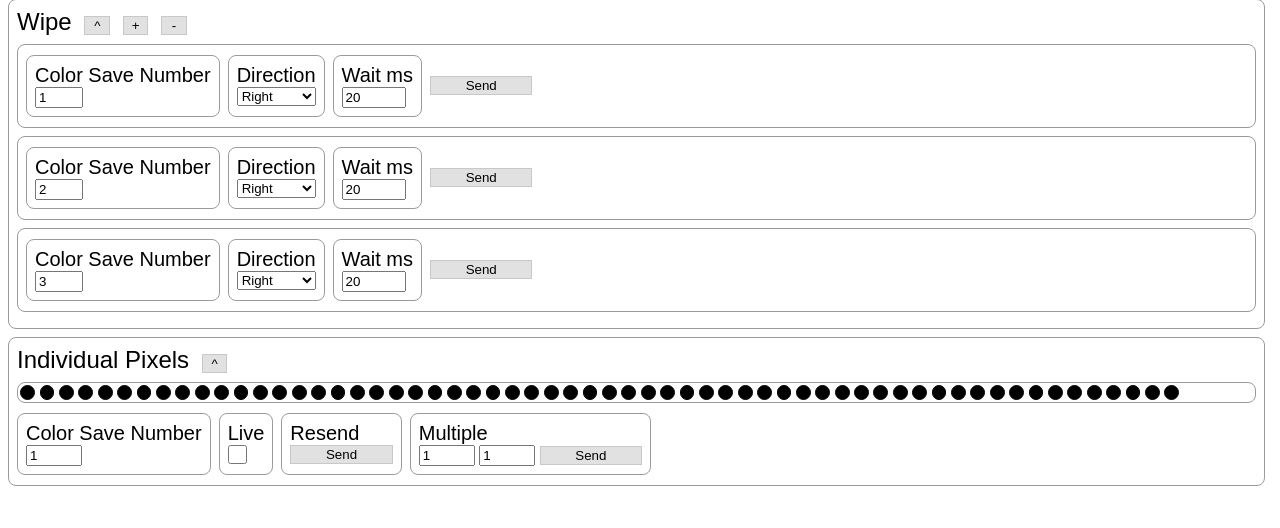
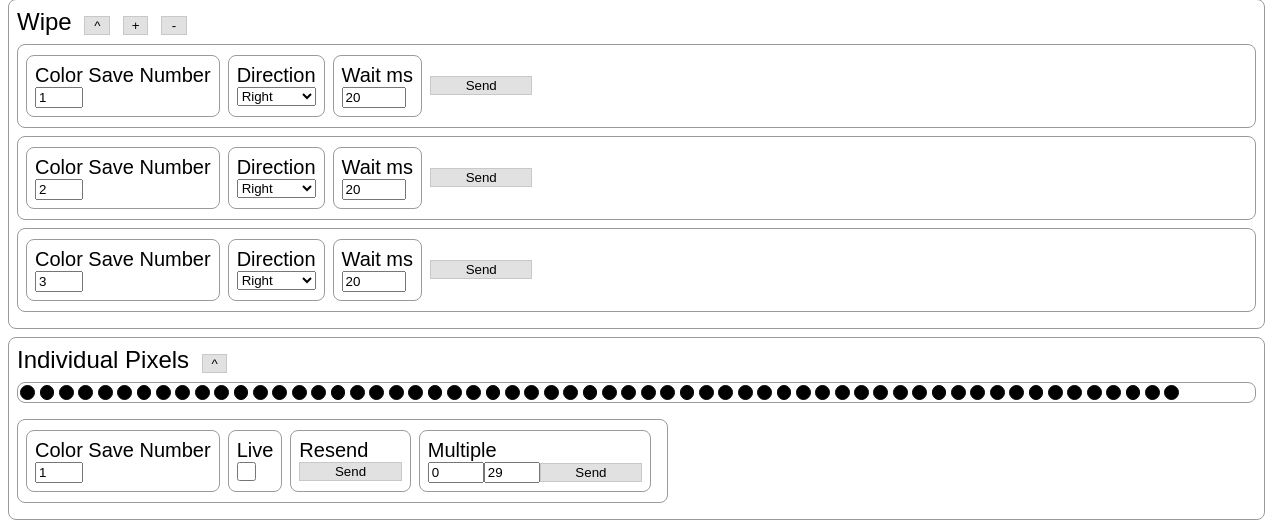
Before and after one commit to kinsaurralde/ws_281x-lights, a Flask app: page / in a window 1280 px wide. Shown: the part 1508-2036 px from the top of the page. Before the commit the page ends 1994 px from the top, so only its background shows below. Run offline with Flask 2, Linux system fonts and the light colour scheme; parts of the project's set-up code (start-up, migrations or seed data) failed here and were passed over.

Commit message:
fixed individual pixels to use html writer

```diff
--- a/static/main.js
+++ b/static/main.js
@@ -19,7 +19,15 @@ class LightStrip {
         for (let i = 0; i < this.numPixels; i++) {
             this.pixels[i] = new Pixel(i);
         }
+        let section_flex = document.createElement("div");
+        section_flex.className = "section-flex";
+        html.appendSetting(section_flex, "Color Save Number", html.createInputNumber(0, 3, 1,  "checkSaveNumber('individual-pixel-save-color')", "individual-pixel-save-color"));
+        html.appendSetting(section_flex, "Live", html.createInputCheckBox("Live", "individual-pixels-live-check"));
+        html.appendSetting(section_flex, "Resend", html.createButton("Send", "individual-pixels-resend", "lights.resendIndividual()"));
+        html.appendSetting(section_flex, "Multiple", [html.createInputNumber(0, 60, 0,  null, "individual-pixels-multi-start"), html.createInputNumber(0, 60, 29,  null, "individual-pixels-multi-end"),html.createButton("Send", "individual-pixels-multi-send", "lights.setMultiple()")], true);
+        document.getElementById("individual-pixels-settings").appendChild(section_flex);
     }
+
 
     createSendWindows() {
         for (let i = 0; i < this.maxSendWindows; i++) {
@@ -50,7 +58,7 @@ class LightStrip {
     setIndividual(id) {
         let update_individual = document.getElementById("individual-pixels-live-check").checked;
         if (update_individual) {
-            let color = getSaveColor(this.currentColor);
+            let color = getSaveColor(document.getElementById("individual-pixel-save-color").value);
             let r = color.r;
             let g = color.g;
             let b = color.b;
@@ -64,7 +72,7 @@ class LightStrip {
         let start_num = document.getElementById("individual-pixels-multi-start").value;
         let end_num = document.getElementById("individual-pixels-multi-end").value;
         if (start_num >= 0 && end_num < this.numPixels) {
-            let color = saves.data[this.currentColor];
+            let color = getSaveColor(document.getElementById("individual-pixel-save-color").value);
             let r = color.r;
             let g = color.g;
             let b = color.b;
@@ -137,20 +145,20 @@ class LightStrip {
 
     colorAll(r, g, b) {
         let path = "run/color/" + r + "," + g + "," + b;
-        this.updateAllPixels(r, g, b);
+        //this.updateAllPixels(r, g, b);
         this.send(path, true);
     }
 
     wipe(r, g, b, dir, wait_ms) {
         dir *= this.direction;
         let path = "run/wipe/" + r + "," + g + "," + b + "," + dir + "," + wait_ms;
-        this.updateAllPixels(r, g, b);
+        //this.updateAllPixels(r, g, b);
         this.send(path, false);
     }
 
     chase(r, g, b, wait_ms) {
         let path = "animate/chase/" + r + "," + g + "," + b + "," + wait_ms;
-        this.updateAllPixels(r, g, b);
+        //this.updateAllPixels(r, g, b);
         this.send(path, true);
     }
 
@@ -291,8 +299,6 @@ class Pixel {
         this.r = r;
         this.g = g;
         this.b = b;
-        //let displayPixel = document.getElementById("main-pixel-display-" + this.id);
-        //displayPixel.style.backgroundColor = "rgb(" + r + "," + g + "," + b + ")";
         this.display_div.style.backgroundColor = "rgb(" + r + "," + g + "," + b + ")";
     }
 }
--- a/static/writehtml.js
+++ b/static/writehtml.js
@@ -21,14 +21,20 @@ class HTMLWriter {
         return spacer;
     }
 
-    appendSetting(parent, title, input) {
+    appendSetting(parent, title, input, multiple = false) {
         let final_div = document.createElement("div");
         final_div.className = "section-setting";
         let title_div = document.createElement("div");
         title_div.className = "section-title-secondary";
         title_div.innerText = title;
         final_div.appendChild(title_div);
-        final_div.appendChild(input);
+        if (multiple) {
+            for (let i = 0; i < input.length; i++) {
+                final_div.appendChild(input[i]);
+            }
+        } else {
+            final_div.appendChild(input);
+        }
         parent.appendChild(final_div);
         parent.appendChild(html.createSpacerS1());
     }
--- a/templates/index.html
+++ b/templates/index.html
@@ -144,34 +144,7 @@
         <div class="section-hidden" id="individual-pixels-expanded" style="display: block;">
             <div class="section-flex" id="pixel-holder" style="padding: 0;">
             </div>
-            <div class="section-hidden">
-                <div class="section-setting">
-                    <div class="section-title-secondary">Color Save Number</div>
-                    <input type="number" min="1" max="10" value="1" oninput="colorSaveCheck()"
-                        id="individual-pixel-save-input">
-                </div>
-                <div class="space-s-1"></div>
-                <div class="section-setting">
-                    <div class="section-title-secondary">Live</div>
-                    <input type="checkbox" value="Send Color" id="individual-pixels-live-check">
-                </div>
-                <div class="space-s-1" style="display: none;"></div>
-                <div class="section-setting" style="display: none;">
-                    <div class="section-title-secondary">Reset</div>
-                    <input type="button" value="Send" id="individual-pixels-reset">
-                </div>
-                <div class="space-s-1"></div>
-                <div class="section-setting">
-                    <div class="section-title-secondary">Resend</div>
-                    <input type="button" value="Send" id="individual-pixels-resend" onclick="lights.resendIndividual()">
-                </div>
-                <div class="space-s-1"></div>
-                <div class="section-setting">
-                    <div class="section-title-secondary">Multiple</div>
-                    <input type="number" min="1" max="10" value="1" id="individual-pixels-multi-start">
-                    <input type="number" min="1" max="10" value="1" id="individual-pixels-multi-end">
-                    <input type="button" value="Send" id="individual-pixels-multi-send" onclick="lights.setMultiple()">
-                </div>
+            <div class="section-hidden" id="individual-pixels-settings">
             </div>
         </div>
     </div>
@@ -218,13 +191,6 @@
             }
         }
 
-        function settingBrightness() {
-            //let brightness = document.getElementById("settings-brightness").value;
-            //path = "settings/brightness=" + brightness;
-            console.log("FAIL:", path);
-            //send.src = path;
-        }
-
         function lightsRandom(each) {
             if (each) {
                 path = "run/random/none"
```
